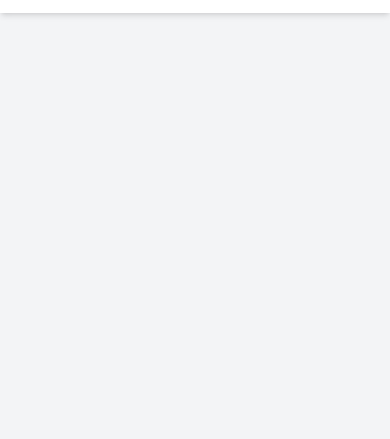
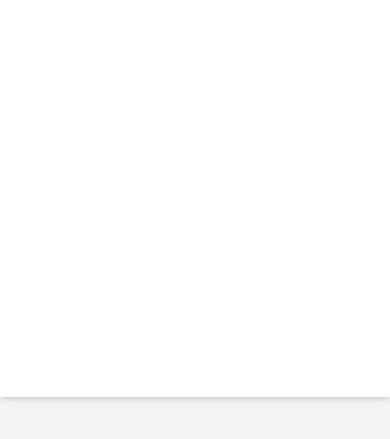
Before and after one commit to regis-mucyo/CSS-Cloning-30-Days-30-Tasks, a website: page Task 3 Day 3/index.html in a window 390 px wide. Both pictures are taken after a click on the picture 360 px from the left and 32 px from the top of the page. Shown: the part 51-490 px from the top of the page. Drawn offline with Linux system fonts and the light colour scheme.

Commit message:
feat:add menu body for toggle visibility

```diff
--- a/Task 3 Day 3/index.html
+++ b/Task 3 Day 3/index.html
@@ -9,18 +9,18 @@
       document.addEventListener("DOMContentLoaded", () => {
         const humburger = document.querySelector(".humburger");
         const closeIcon = document.querySelector(".closeIcon");
-        humburger.addEventListener("click", () => {
+        const menu = document.querySelector(".menu");
+        const toggleMenu = () => {
           humburger.classList.toggle("hidden");
           closeIcon.classList.toggle("hidden");
-        });
-        closeIcon.addEventListener("click", () => {
-          humburger.classList.toggle("hidden");
-          closeIcon.classList.toggle("hidden");
-        });
+          menu.classList.toggle("hidden");
+        };
+        humburger.addEventListener("click", toggleMenu);
+        closeIcon.addEventListener("click", toggleMenu);
       });
     </script>
   </head>
-  <body class="bg-gray-100">
+  <body class="bg-gray-100 w-full">
     <nav>
       <div class="bg-white shadow-md flex justify-between items-center p-4">
         <p
@@ -41,6 +41,9 @@
           />
         </div>
       </div>
+      <div
+        class="bg-white shadow-md w-full hidden md:hidden lg:hidden h-96 menu"
+      ></div>
     </nav>
   </body>
 </html>
```
Also changed, not shown: Task 3 Day 3/src/output.css.
